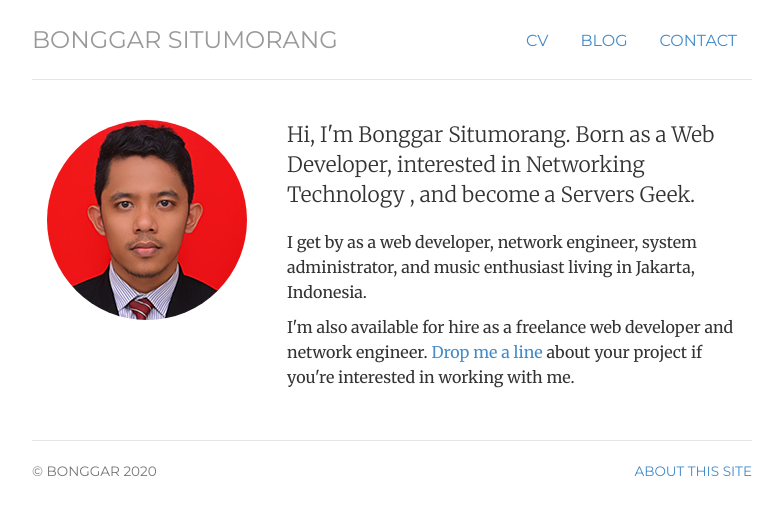
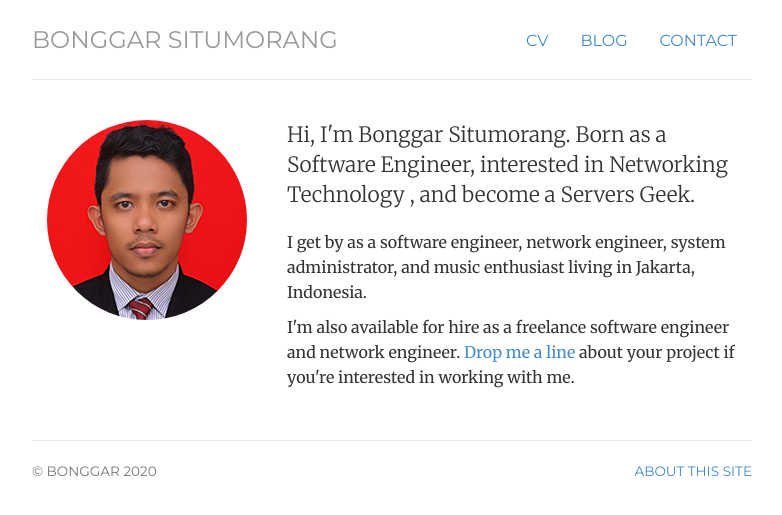
Before and after one commit to bonggar/bonggar.github.io, a Jekyll site: the page built from index.html, in a window 1280 px wide. Shown: the top 515 px of the page, without its empty margins (248-1030 px from the left). Built offline with Jekyll 4.4.1, drawn with Linux system fonts in a browser that asks for light colours.

Commit message:
Update index.html

```diff
--- a/index.html
+++ b/index.html
@@ -4,7 +4,7 @@ title: bonggar.com
 cv: passive
 blog: passive
 contact: passive
-description: Bonggar Situmorang is a PHP Web Developer, Network Engineer, System Administrator, Gamer, and Music Enthusiast living and working in Jakarta.
+description: Bonggar Situmorang is a Software Engineer, Network Engineer, System Administrator, Gamer, and Music Enthusiast living and working in Jakarta.
 ---
 <!-- <div class="jumbotron"> -->
 <div class="row marketing">
@@ -12,11 +12,11 @@ description: Bonggar Situmorang is a PHP Web Developer, Network Engineer, System
 	<img  class="img-circle avatar" alt="Bonggar Situmorang" src="assets/img/avatar200px.png">
 	</div>
 	<div itemscope itemtype="http://data-vocabulary.org/Person" class="col-sm-8">
-	<p class="lead">Hi, I'm <span itemprop="name">Bonggar Situmorang.</span> Born as a Web Developer, interested in Networking Technology , and become a Servers Geek.</p>
-	<p>I get by as a <span itemprop="title">web developer</span>, <span itemprop="title">network engineer</span>, <span itemprop="title">system administrator</span>, and music enthusiast living in <span itemprop="address" itemscope
+	<p class="lead">Hi, I'm <span itemprop="name">Bonggar Situmorang.</span> Born as a Software Engineer, interested in Networking Technology , and become a Servers Geek.</p>
+	<p>I get by as a <span itemprop="title">software engineer</span>, <span itemprop="title">network engineer</span>, <span itemprop="title">system administrator</span>, and music enthusiast living in <span itemprop="address" itemscope
     itemtype="http://data-vocabulary.org/Address"> <span itemprop="locality">Jakarta</span>, <span itemprop="region">Indonesia.</p>
 
-	<p>I'm also available for hire as a <span itemprop="title">freelance web developer and network engineer</span>. <a href="contact">Drop me a line</a> about your project if you're interested in working with me.</p>
+	<p>I'm also available for hire as a <span itemprop="title">freelance software engineer and network engineer</span>. <a href="contact">Drop me a line</a> about your project if you're interested in working with me.</p>
 	</div>
 </div>
 <!-- </div> -->
```
